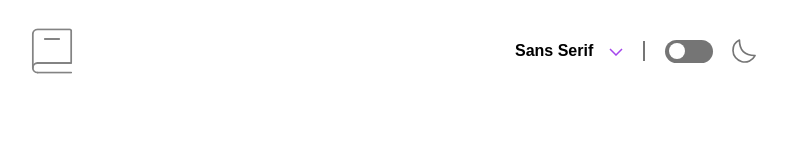
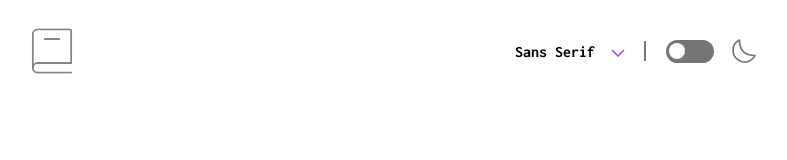
Before and after one commit to CosminBozai/Dictionary-App, a React (Vite) app: page / in a window 1280 px wide. Shown: the top 160 px of the page, without its empty margins (245-1032 px from the left). Built offline with nearby package versions, Linux system fonts and the light colour scheme.

Commit message:
Added font themes

```diff
--- a/src/App.scss
+++ b/src/App.scss
@@ -19,3 +19,15 @@
 .light {
   @include light-theme;
 }
+
+.sans-serif {
+  @include sans-serif-theme;
+}
+
+.serif {
+  @include serif-theme;
+}
+
+.mono {
+  @include mono-theme;
+}
--- a/src/App.tsx
+++ b/src/App.tsx
@@ -5,7 +5,7 @@ import "./App.scss";
 function App() {
   const [theme, setTheme] = useState("light");
   return (
-    <div className={`App ${theme} serif`}>
+    <div className={`App ${theme} mono`}>
       <div className="main-container">
         <Header setTheme={setTheme} />
         {/* Search  */}
--- a/src/partials/_themes.scss
+++ b/src/partials/_themes.scss
@@ -47,3 +47,24 @@
     }
   }
 }
+
+@mixin sans-serif-theme {
+  font-family: "Inter", sans-serif;
+  * {
+    font-family: inherit;
+  }
+}
+
+@mixin serif-theme {
+  font-family: "Lora", serif;
+  * {
+    font-family: inherit;
+  }
+}
+
+@mixin mono-theme {
+  font-family: "Inconsolata", monospace;
+  * {
+    font-family: inherit;
+  }
+}
```
